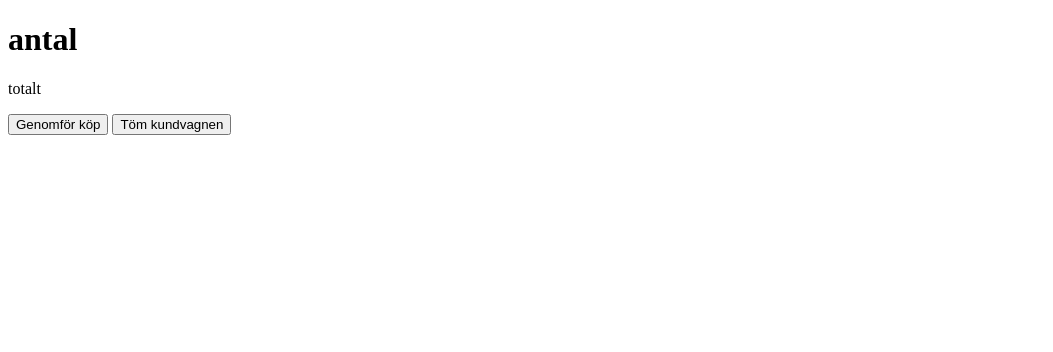
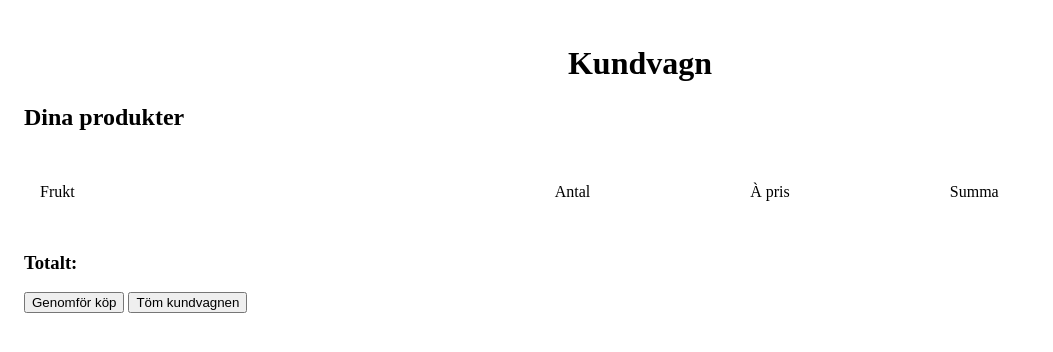
Before and after one commit to OskarKubicka/FE22-js2-mp3-oskar-kubicka, a plain HTML site: page html/kundvagn.html in a window 1280 px wide. Shown: the whole page, without its empty margins (0-1053 px from the left). Drawn offline with Linux system fonts and the light colour scheme.

Commit message:
lide stylish mm

```diff
--- a/css/kundvagn.css
+++ b/css/kundvagn.css
@@ -0,0 +1,37 @@
+
+
+body{
+    padding: 1em;
+}
+
+h1{
+    text-align: center;
+}
+
+/* div{
+    border: 2px solid violet;
+    margin: 0.5em;
+    padding: 0.5em;
+} */
+
+#cart-content{
+    padding: 1em;
+}
+
+#cart-head{
+    display: flex;
+    flex-flow: row nowrap;
+    justify-content: flex-start;
+}
+
+#cart-head > p{
+    margin-right: 10em;
+}
+
+#cart-head > p:nth-child(1){
+    margin-right: 30em;
+}
+
+#cart-head > p:nth-child(4){
+    margin-right: 0;
+}
--- a/html/kundvagn.html
+++ b/html/kundvagn.html
@@ -1,18 +1,31 @@
-
 <!DOCTYPE html>
 <html lang="en">
+
 <head>
     <meta charset="UTF-8">
     <meta http-equiv="X-UA-Compatible" content="IE=edge">
     <meta name="viewport" content="width=device-width, initial-scale=1.0">
     <link rel="shortcut icon" href="#" type="image/x-icon">
+    <link rel="stylesheet" href="../css/kundvagn.css">
     <script src="../script/kundvagn.js" defer></script>
-    <title>Document</title>
+    <title>Kundvagn - Fruit Mania</title>
 </head>
+
 <body>
-    <h1 id="produkt-antal">antal</h1>
-    <p id="total-pris">totalt</p>
+    <h1>Kundvagn</h1>
+    <h2>Dina produkter</h2>
+    <div id="cart-content">
+        <div id="cart-head">
+            <p>Frukt</p>
+            <p>Antal</p>
+            <p>À pris</p>
+            <p>Summa</p>
+        </div>
+        <div id="cart-parent"></div>
+    </div>
+    <h3>Totalt:</h3>
     <button>Genomför köp</button>
     <button>Töm kundvagnen</button>
 </body>
+
 </html>
--- a/script/kundvagn.js
+++ b/script/kundvagn.js
@@ -22,3 +22,16 @@
 // En knapp för att genomföra köpet (inte på riktigt)
 
 // En knapp för att tömma kundvagnen
+
+console.log(localStorage);
+
+for (let i = 0; i < localStorage.length; i++) {
+    const key = localStorage.key(i);
+    const value = localStorage.getItem(key);
+    console.log(key, value);
+  }
+
+console.log(Object.keys(localStorage));
+console.log(localStorage.getItem('kiwi'));
+
+console.log(localStorage.getItem('grapefruit'));
--- a/script/produkter.js
+++ b/script/produkter.js
@@ -73,3 +73,5 @@ getProducts()
 document.querySelector('#kundvagn-div').addEventListener('click', ()=>{
     window.location.assign("./html/kundvagn.html")
 })
+
+console.log(sessionStorage.getItem('kiwi'));
```
